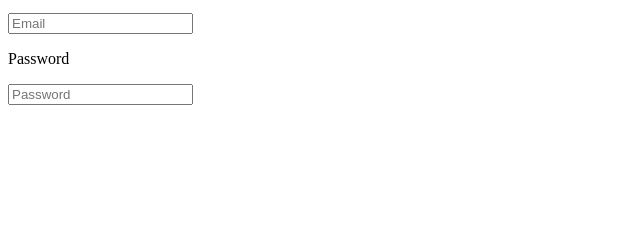
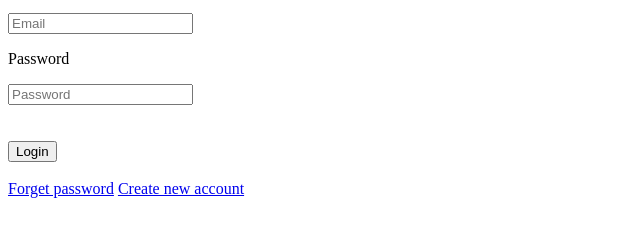
Before and after one commit to hitprofit70/loginwebsite, a plain HTML site: page index.html in a window 1280 px wide. Shown: the part 101-338 px from the top of the page, without its empty margins (0-640 px from the left). Drawn offline with Linux system fonts and the light colour scheme.

Commit message:
login button added

```diff
--- a/index.html
+++ b/index.html
@@ -16,6 +16,13 @@
 
             <p>Password</p>
             <input type="text" name="" placeholder="Password">
+            <br><br><br>
+
+            <input type="submit" name="" value="Login">
+            <br><br>
+
+            <a href="#">Forget password</a>
+            <a href="#">Create new account</a>
 
         </form>
     </div>
```
